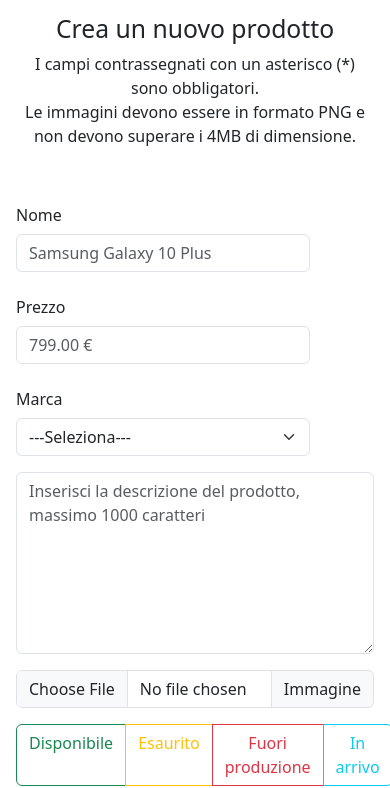
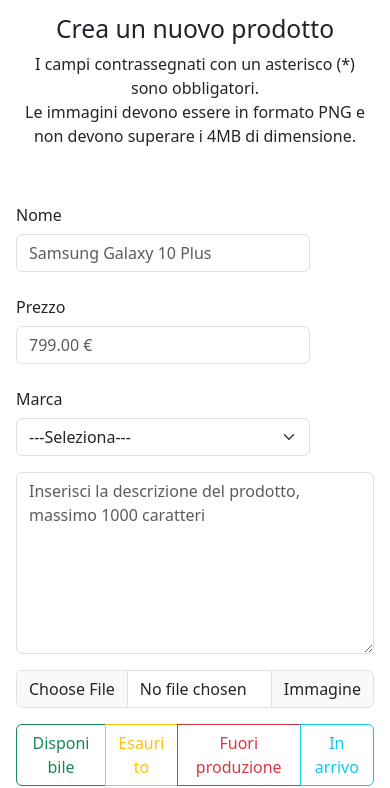
Before and after one commit to KejdiKishta/html-css-bootstrap-dashboard, a plain HTML site: page new-product.html in a window 390 px wide. Shown: the part 60-848 px from the top of the page. Drawn offline with nearby package versions, Linux system fonts and the light colour scheme.

Commit message:
fix: fixed the group buttons because was interfering with the width of the page

```diff
--- a/new-product.html
+++ b/new-product.html
@@ -131,18 +131,18 @@
                         <label class="input-group-text" for="inputGroupFile02">Immagine</label>
                     </div>
                     <!-- PRODUCT AVAILABILITY -->
-                    <div class="btn-group mb-3" role="group" aria-label="Basic radio toggle button group">
+                    <div class="btn-group mb-3 mw-100" role="group" aria-label="Basic radio toggle button group">
                         <input type="radio" class="btn-check" name="btnradio" id="btnradio1" autocomplete="off">
-                        <label class="btn btn-outline-success" for="btnradio1">Disponibile</label>
+                        <label class="btn btn-outline-success text-break" for="btnradio1">Disponibile</label>
 
                         <input type="radio" class="btn-check" name="btnradio" id="btnradio2" autocomplete="off">
-                        <label class="btn btn-outline-warning" for="btnradio2">Esaurito</label>
+                        <label class="btn btn-outline-warning text-break" for="btnradio2">Esaurito</label>
 
                         <input type="radio" class="btn-check" name="btnradio" id="btnradio3" autocomplete="off">
-                        <label class="btn btn-outline-danger" for="btnradio3">Fuori produzione</label>
+                        <label class="btn btn-outline-danger text-break" for="btnradio3">Fuori produzione</label>
 
                         <input type="radio" class="btn-check" name="btnradio" id="btnradio4" autocomplete="off">
-                        <label class="btn btn-outline-info" for="btnradio4">In arrivo</label>
+                        <label class="btn btn-outline-info text-break" for="btnradio4">In arrivo</label>
                     </div>
                 </div>
 
```
